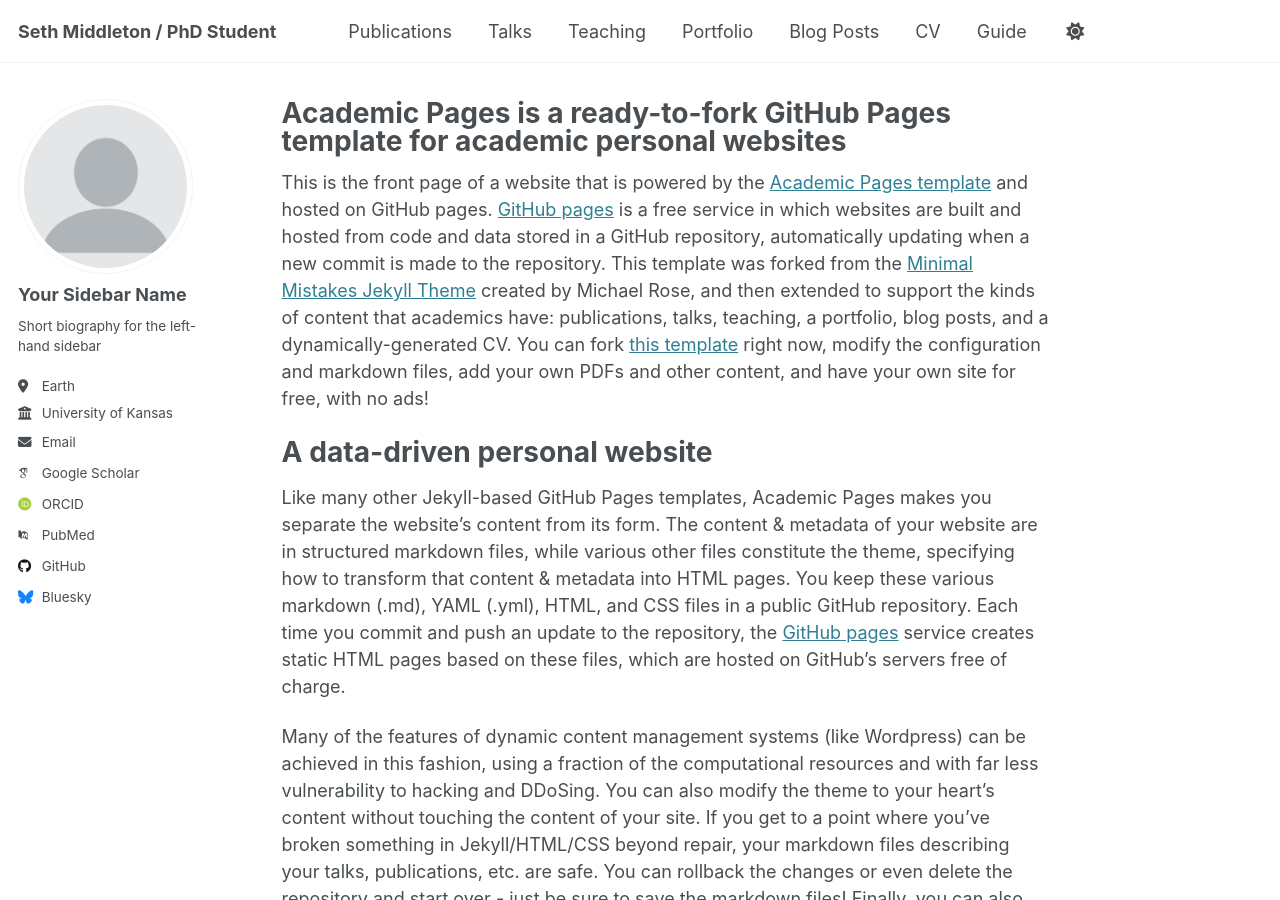
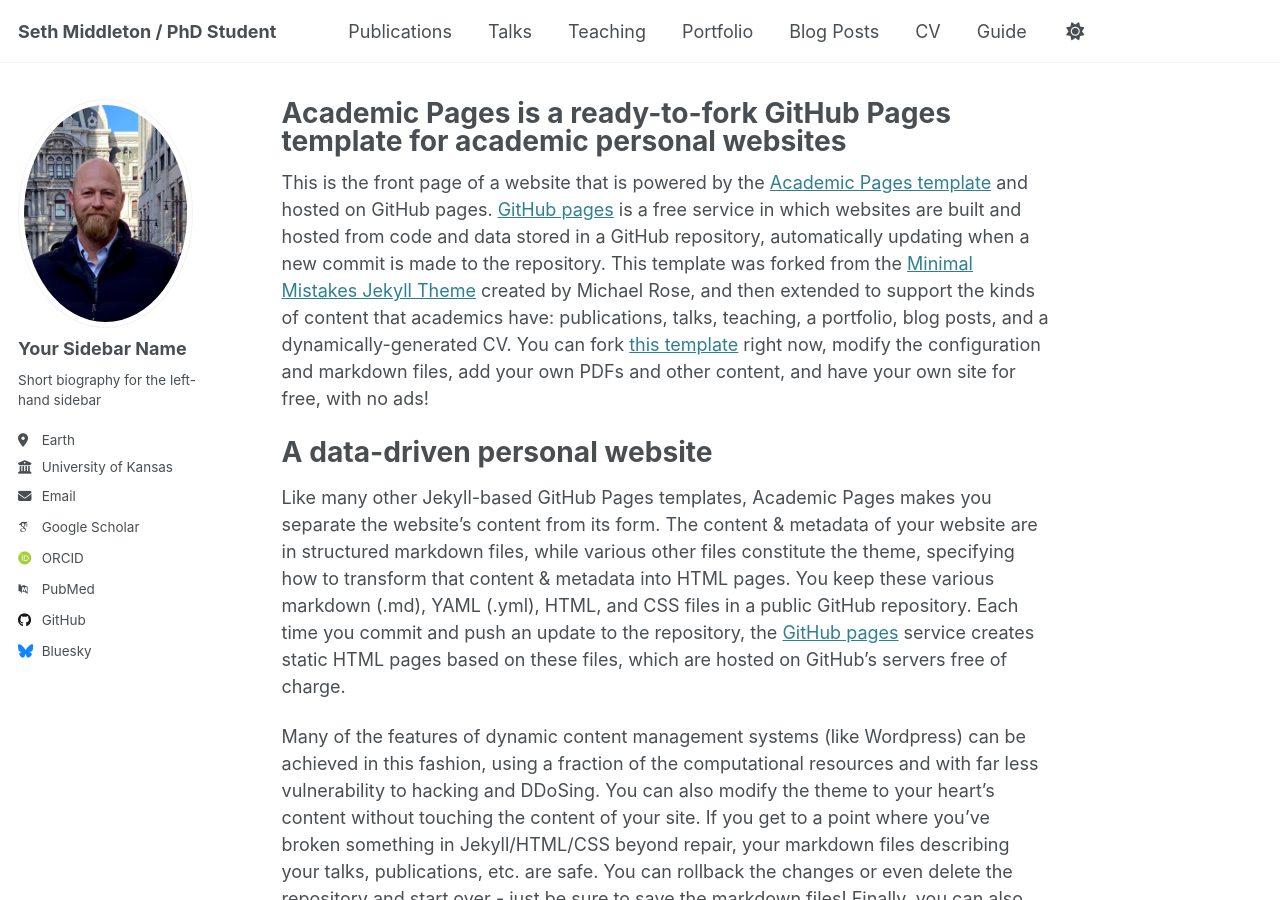
Before and after one commit to sdmiddleton/sdmiddleton.github.io, a Jekyll site: the page built from _pages/about.md, in a window 1280 px wide and 900 px high. Built offline with Jekyll 4.4.1, drawn with Linux system fonts in a browser that asks for light colours; some web fonts are replaced.

Commit message:
Update _config.yml

```diff
--- a/_config.yml
+++ b/_config.yml
@@ -22,7 +22,7 @@ repository               : "academicpages/academicpages.github.io"
 #               Additional customization can be done by editing /_includes/author-profile.html
 author:
   # Biographic information
-  avatar           : "profile.png"
+  avatar           : "Bio Pic_1.jpg"
   name             : "Your Sidebar Name"
   pronouns         : # example: "she/her"
   bio              : "Short biography for the left-hand sidebar"
```
